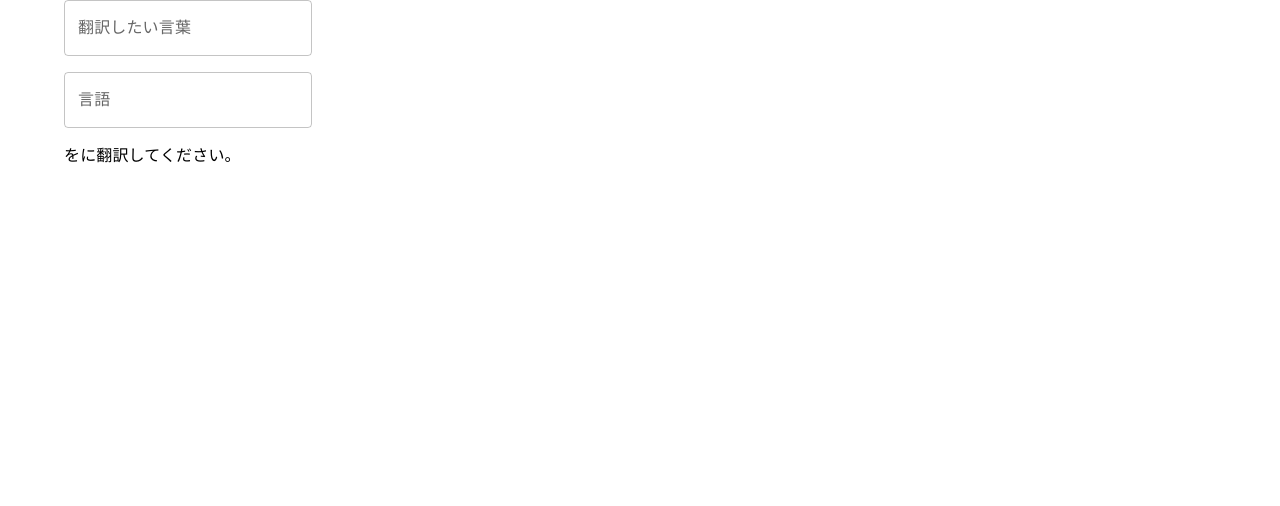
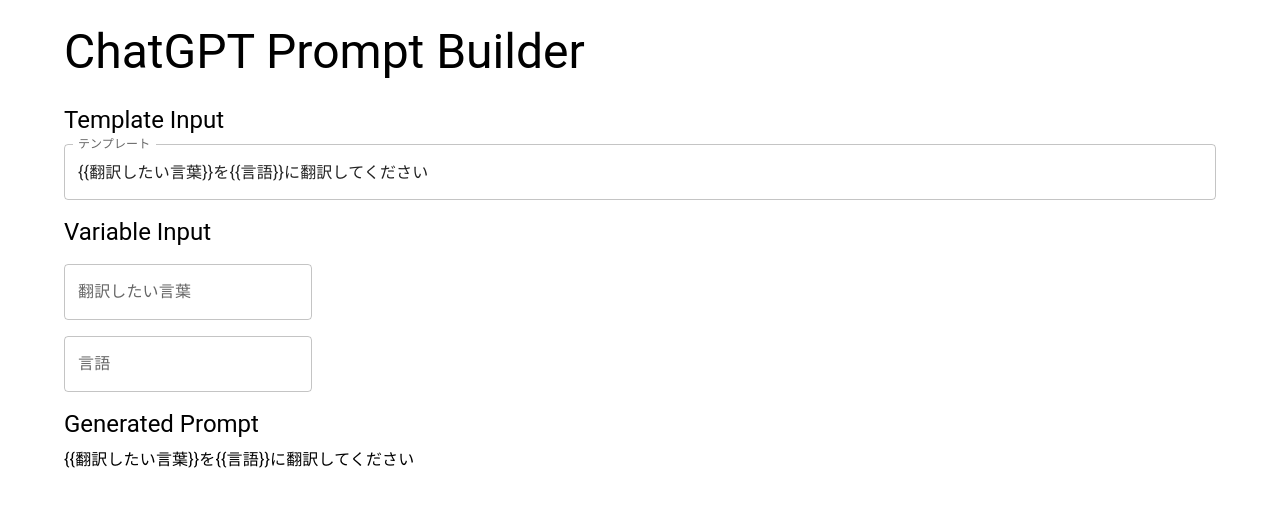
Before and after one commit to tanny-pm/chatgpt-prompt-builder, a React (Create React App) app: page / in a window 1280 px wide. Shown: the top 506 px of the page. Built offline with nearby package versions, Linux system fonts and the light colour scheme.

Commit message:
Add: プロンプトのテンプレートをユーザーが入力する機能を追加

```diff
--- a/src/App.js
+++ b/src/App.js
@@ -1,41 +1,88 @@
-import { Container, Grid, TextField, Typography } from "@mui/material";
-import React, { useState } from "react";
+import { Box, Container, Grid, TextField, Typography } from "@mui/material";
+import React, { useEffect, useState } from "react";
 
 function App() {
-  const [word, setWord] = useState("");
-  const [language, setLanguage] = useState("");
+  const defaultTemplate = "{{翻訳したい言葉}}を{{言語}}に翻訳してください";
 
-  const hundleWordChange = (e) => {
-    setWord(e.target.value);
+  const [template, setTemplate] = useState(defaultTemplate);
+  const [variables, setVariables] = useState([]);
+  const [variableValues, setVariableValues] = useState({});
+
+  const handleTemplateChange = (e) => {
+    setTemplate(e.target.value);
+    extractVariables(e.target.value);
   };
 
-  const handleLanguageChange = (e) => {
-    setLanguage(e.target.value);
+  const extractVariables = (template) => {
+    const regex = /{{(.*?)}}/g;
+    let matches;
+    let newVariables = [];
+
+    while ((matches = regex.exec(template)) !== null) {
+      newVariables.push(matches[1].trim());
+    }
+
+    setVariables(newVariables);
+  };
+
+  const handleVariableCahange = (variable, value) => {
+    setVariableValues({ ...variableValues, [variable]: value });
+  };
+
+  const renderVariableFields = () => {
+    return variables.map((variable) => (
+      <Grid item xs={12} key={variable}>
+        <TextField
+          label={variable}
+          value={variableValues[variable] || ""}
+          onChange={(e) => handleVariableCahange(variable, e.target.value)}
+        />
+      </Grid>
+    ));
   };
 
   const generatePrompt = () => {
-    return `${word}を${language}に翻訳してください。`;
+    let result = template;
+    for (const variable in variableValues) {
+      result = result.replace(`{{${variable}}}`, variableValues[variable]);
+    }
+    return result;
   };
+
+  // デフォルトのテンプレートを読み込んだときに変数を抽出する
+  useEffect(() => {
+    extractVariables(defaultTemplate);
+  }, []);
 
   return (
     <Container>
+      <Box mt={3} mb={3}>
+        <Typography variant="h3" gutterBottom>
+          ChatGPT Prompt Builder
+        </Typography>
+      </Box>
       <Grid container spacing={2}>
         <Grid item xs={12}>
-          <TextField
-            label="翻訳したい言葉"
-            value={word}
-            onChange={hundleWordChange}
-          />
+          <Typography variant="h5">Template Input</Typography>
+          <Box mt={1}>
+            <TextField
+              label="テンプレート"
+              value={template}
+              onChange={handleTemplateChange}
+              fullWidth
+              multiline
+            />
+          </Box>
         </Grid>
         <Grid item xs={12}>
-          <TextField
-            label="言語"
-            value={language}
-            onChange={handleLanguageChange}
-          />
+          <Typography variant="h5">Variable Input</Typography>
         </Grid>
+        {renderVariableFields()}
         <Grid item xs={12}>
-          <Typography>{generatePrompt()}</Typography>
+          <Typography variant="h5">Generated Prompt</Typography>
+          <Box mt={1}>
+            <Typography>{generatePrompt()}</Typography>
+          </Box>
         </Grid>
       </Grid>
     </Container>
```
